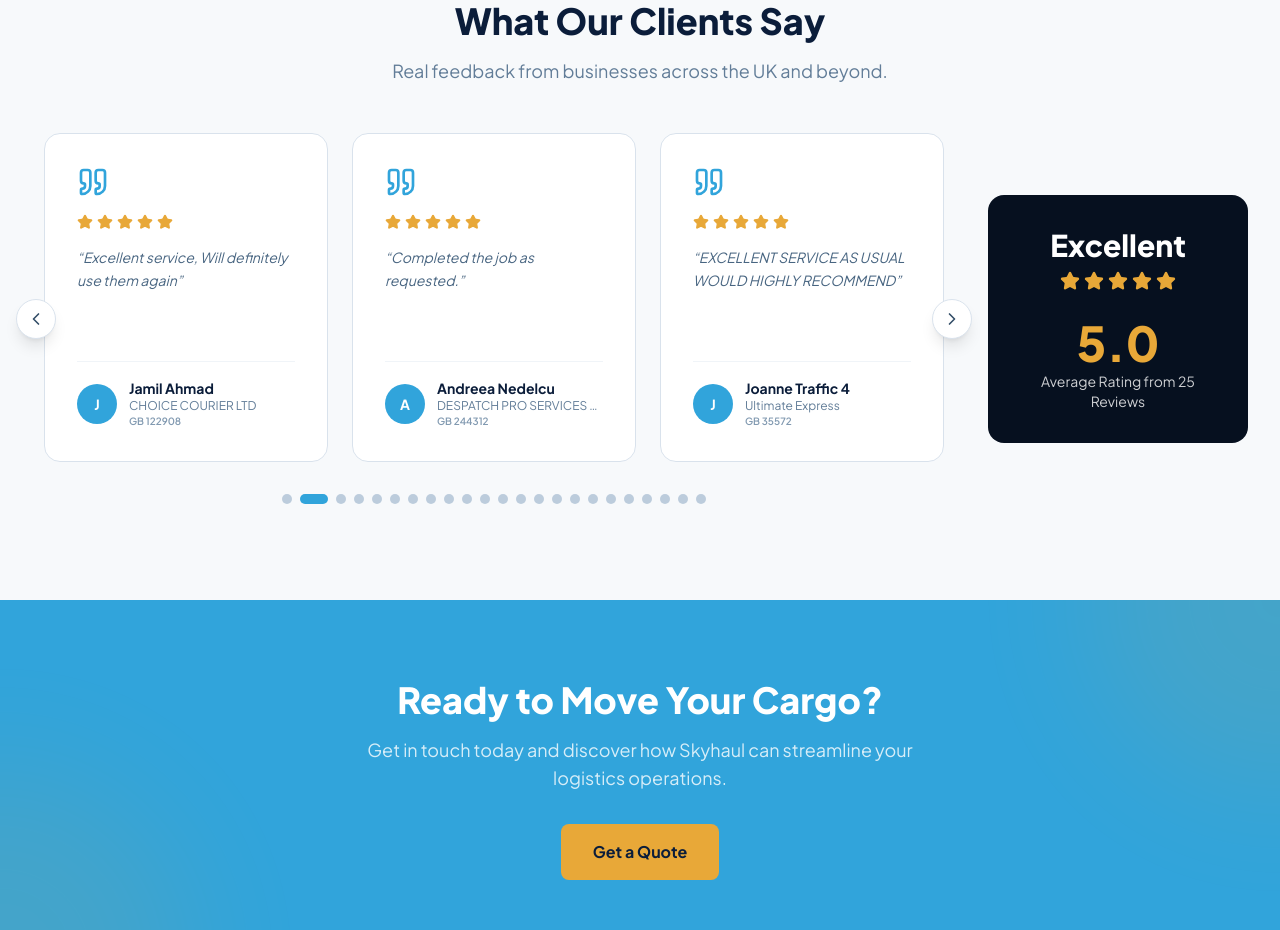
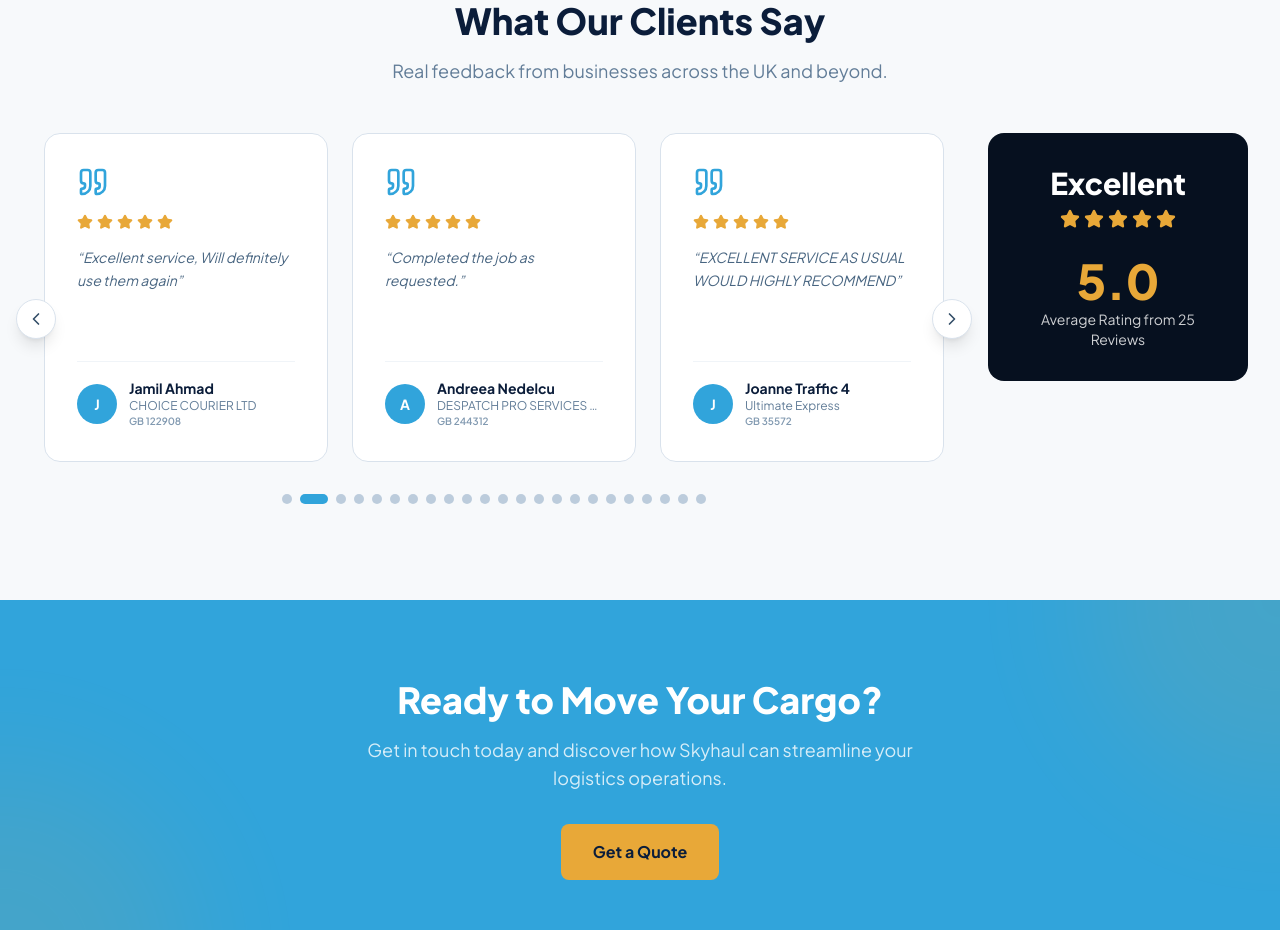
Before and after one commit to msghori/skyhaul, a React (Vite) app: page /#/ in a window 1280 px wide. Shown: the part 3180-4110 px from the top of the page. Built offline with nearby package versions, Linux system fonts and the light colour scheme.

Commit message:
fix: rating badge position

```diff
--- a/src/pages/Home.jsx
+++ b/src/pages/Home.jsx
@@ -163,7 +163,7 @@ export default function Home() {
             <div className="min-w-0">
               <TestimonialCarousel reviews={reviews} />
             </div>
-            <div className="flex items-center">
+            <div className="flex items-start">
               <RatingBadge reviews={reviews} />
             </div>
           </div>
@@ -470,11 +470,7 @@ function RatingBadge({ reviews }) {
         <p className="text-2xl sm:text-3xl font-extrabold mb-2">Excellent</p>
         <div className="flex gap-1 justify-center mb-3">
           {Array.from({ length: 5 }).map((_, i) => (
-            <Star
-              key={i}
-              size={20}
-              className="fill-gold-400 text-gold-400"
-            />
+            <Star key={i} size={20} className="fill-gold-400 text-gold-400" />
           ))}
         </div>
       </div>
```
